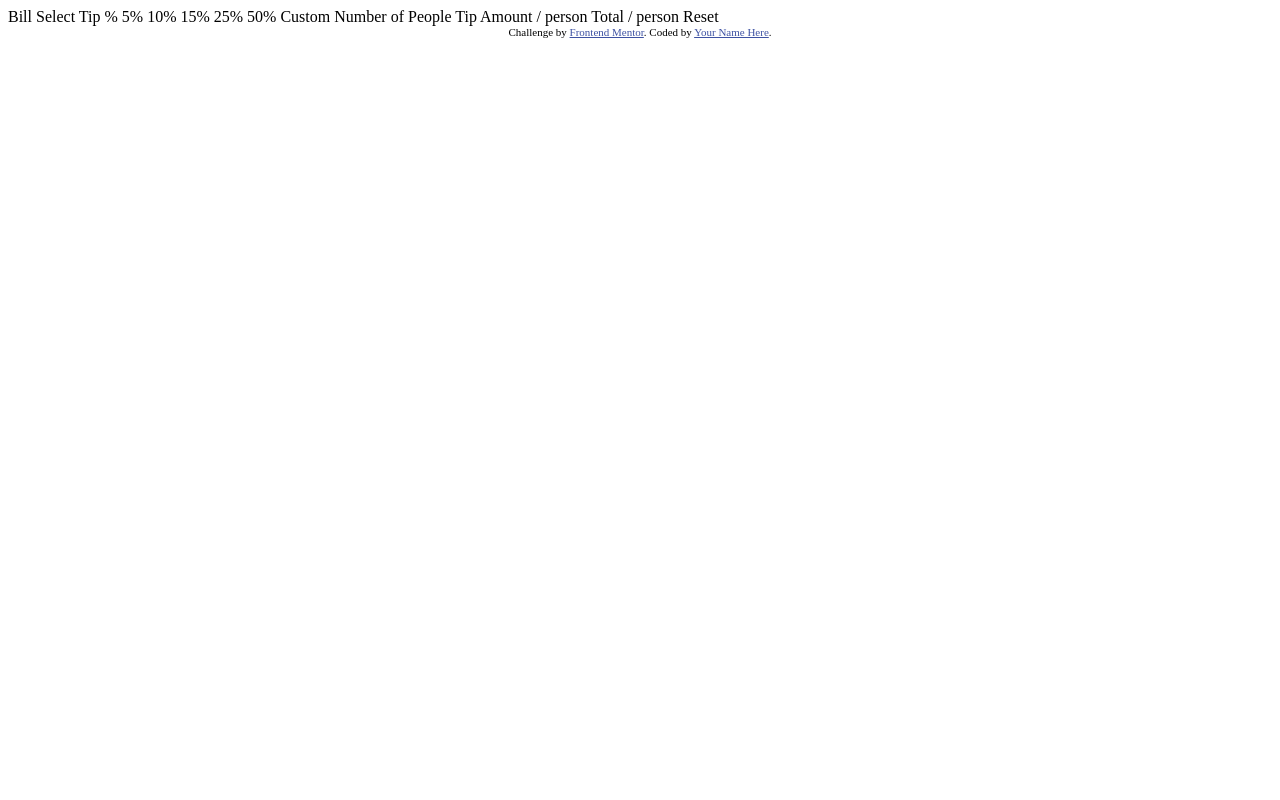
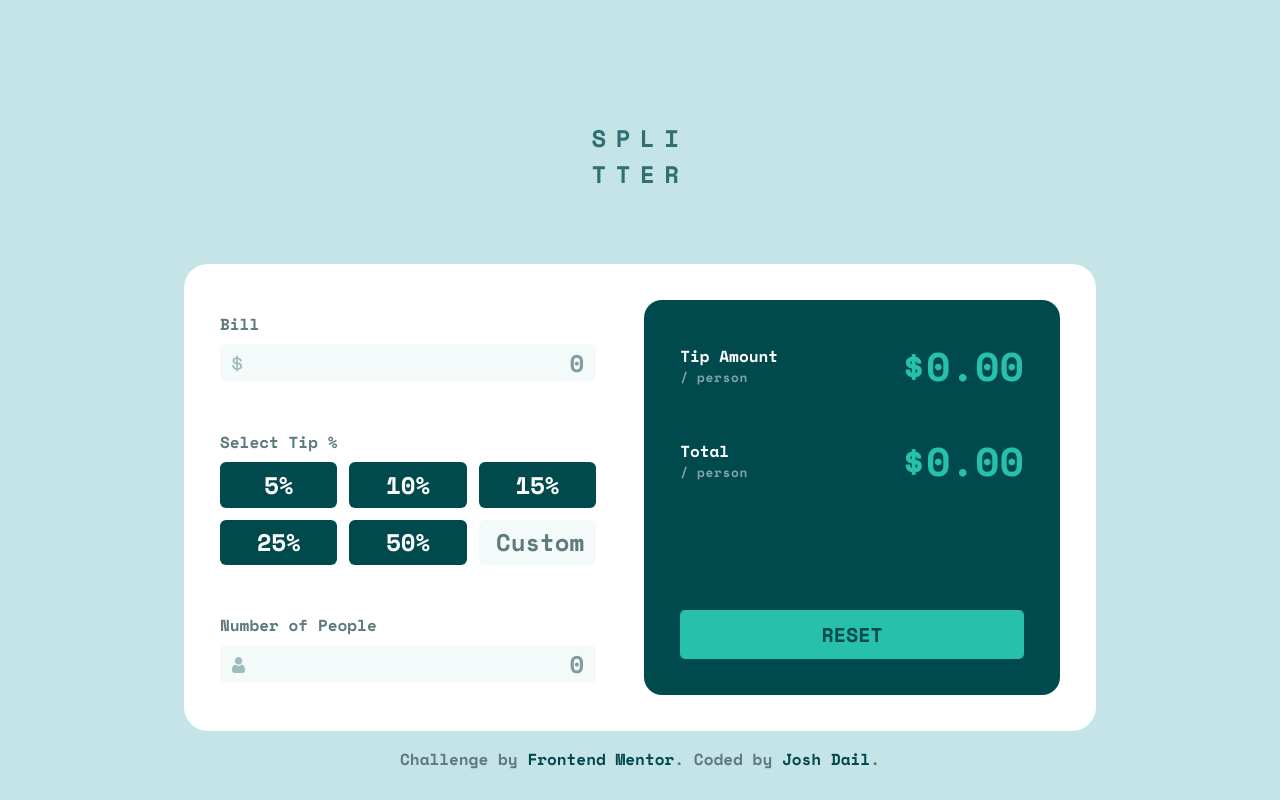
Before and after one commit to joshdail/tip-calculator-app-main, a plain HTML site: page index.html in a window 1280 px wide. Drawn offline with nearby package versions, Linux system fonts and the light colour scheme.

Commit message:
Finish most styling

```diff
--- a/index.html
+++ b/index.html
@@ -1,44 +1,107 @@
 <!DOCTYPE html>
 <html lang="en">
   <head>
-  <meta charset="UTF-8">
-  <meta name="viewport" content="width=device-width, initial-scale=1.0"> <!-- displays site properly based on user's device -->
+    <meta charset="UTF-8" />
+    <meta name="viewport" content="width=device-width, initial-scale=1.0" />
+    <!-- displays site properly based on user's device -->
 
-  <link rel="icon" type="image/png" sizes="32x32" href="./images/favicon-32x32.png">
-
+    <link
+      rel="icon"
+      type="image/png"
+      sizes="32x32"
+      href="./images/favicon-32x32.png"
+    />
+    <link rel="preconnect" href="https://fonts.googleapis.com" />
+    <link rel="preconnect" href="https://fonts.gstatic.com" crossorigin />
+    <link
+      href="https://fonts.googleapis.com/css2?family=Cormorant+Garamond:ital@1&family=Space+Mono:wght@700&display=swap"
+      rel="stylesheet"
+    />
+    <link rel="stylesheet" href="styles.css" />
     <title>Frontend Mentor | Tip calculator app</title>
-
-  <!-- Feel free to remove these styles or customise in your own stylesheet 👍 -->
-  <style>
-    .attribution { font-size: 11px; text-align: center; }
-    .attribution a { color: hsl(228, 45%, 44%); }
-  </style>
   </head>
   <body>
-
-  Bill
-
-  Select Tip %
-  5%
-  10%
-  15%
-  25%
-  50%
-  Custom
-
-  Number of People
-
-  Tip Amount
-  / person
-
-  Total
-  / person
-
-  Reset
-
+    <h1 class="title">Spli<br />tter</h1>
+    <div class="calculator">
+      <div class="input-container">
+        <div class="row">
+        <div class="input-label-container">
+          <label class="input-label" for="bill">Bill</label>
+          <p class="alert"></p>
+        </div>
+        <span id="bill-pseudo"></span><input
+          class="input"
+          id="bill"
+          type="text"
+          inputmode="numeric"
+          placeholder="0"
+        />
+      </div>
+        <div class="row">
+        <div class="input-label-container">
+          <p class="input-label">Select Tip %</p>
+          <p class="alert"></p>
+        </div>
+        <fieldset class="button-container">
+          <input type="radio" name="percent" id="5" value="5">
+          <label class="btn btn-primary" for="5">5%</label>
+          <input type="radio" name="percent" id="10" value="10">
+          <label class="btn btn-primary" for="10">10%</label>
+          <input type="radio" name="percent" id="15" value="15">
+          <label class="btn btn-primary" for="15">15%</label>
+          <input type="radio" name="percent" id="25" value="25">
+          <label class="btn btn-primary" for="25">25%</label>
+          <input type="radio" name="percent" id="50" value="50">
+          <label class="btn btn-primary" for="50">50%</label>
+          <input
+            type="text"
+            inputmode="numeric"
+            class="input btn-input"
+            placeholder="Custom"
+          />
+        </fieldset>
+      </div>
+      <div class="row">
+        <div class="input-label-container">
+          <label class="input-label" for="people">Number of People</label>
+          <p class="alert"></p>
+        </div>
+        <span id="people-pseudo"></span><input
+          class="input"
+          id="people"
+          type="text"
+          inputmode="numeric"
+          placeholder="0"
+        />
+      </div>
+      </div>
+      <div class="output-container">
+        <div class="output-box-container">
+        <div class="output-row-container">
+          <div class="output-label-container">
+            <p class="output-label">Tip Amount</p>
+            <p class="output-label-small">/ person</p>
+          </div>
+          <p class="output-amount">$0.00</p>
+        </div>
+        <div class="output-row-container">
+          <div class="output-label-container">
+            <p class="output-label">Total</p>
+            <p class="output-label-small">/ person</p>
+          </div>
+          <p class="output-amount">$0.00</p>
+        </div>
+      </div>
+        <button type="button" class="btn btn-reset" id="btn-reset">Reset</button>
+      </div>
+      </div>
+    </div>
     <div class="attribution">
-    Challenge by <a href="https://www.frontendmentor.io?ref=challenge" target="_blank">Frontend Mentor</a>.
-    Coded by <a href="#">Your Name Here</a>.
+      Challenge by
+      <a href="https://www.frontendmentor.io?ref=challenge" target="_blank"
+        >Frontend Mentor</a
+      >. Coded by
+      <a href="https://github.com/joshdail" target="_blank">Josh Dail</a>.
     </div>
   </body>
 </html>
--- /dev/null
+++ b/styles.css
@@ -0,0 +1,355 @@
+/* Reset CSS Properties */
+
+*,
+*::before,
+*::after {
+  box-sizing: border-box;
+}
+
+body,
+h1,
+h2,
+h3,
+h4,
+h5,
+h6,
+p {
+  margin: 0;
+}
+
+h1,
+h2,
+h3,
+h4,
+h5,
+h6,
+p {
+  font-weight: 700;
+}
+
+a {
+  text-decoration: none;
+  color: inherit;
+}
+
+img {
+  max-width: 100%;
+  display: block;
+}
+
+input,
+button,
+textarea,
+select {
+  font: inherit;
+}
+
+fieldset {
+  margin: 0;
+  padding: 0;
+}
+
+/* Remove animations for people who've turned them off */
+
+@media (prefers-reduced-motion: reduce) {
+  *,
+  *::before,
+  *::after {
+    animation-duration: 0.01ms !important;
+    animation-iteration-count: 1 !important;
+    transition-duration: 0.01ms !important;
+    scroll-behavior: auto !important;
+  }
+}
+
+/* Custom properties */
+
+:root {
+  --ff-main: "Space Mono";
+
+  /* Text inputs and buttons */
+  --fs-normal: 1.5rem;
+
+  /* Tip and total amounts */
+  --fs-large: 2.5rem;
+
+  /* Reset button */
+  --fs-reduced: 1.25rem;
+
+  /* Tip amount labels, form labels */
+  --fs-small: 1rem;
+
+  /* For the /person labels */
+  --fs-extra-small: 0.8rem;
+
+  --clr-text-accent: hsl(172, 67%, 45%);
+  --clr-text-dark: hsl(183, 100%, 15%);
+  --clr-text-white: hsl(0, 0%, 100%);
+  --clr-text-faded: hsl(186, 14%, 43%);
+  --clr-text-placeholder: hsl(184, 14%, 56%);
+  --clr-text-alert: hsl(9, 31%, 58%);
+  --clr-background-body: hsl(185, 41%, 84%);
+  --clr-background-input: hsl(189, 41%, 97%);
+  --clr-background-calculator: hsl(0, 0%, 100%);
+  --clr-btn-highlight: hsl(173, 61%, 76%);
+}
+
+body {
+  height: 100vh;
+  background-color: var(--clr-background-body);
+  font-size: var(--fs-normal);
+  font-family: var(--ff-main);
+  color: var(--clr-text-faded);
+
+  display: flex;
+  flex-direction: column;
+  align-items: center;
+}
+
+.title {
+  text-transform: uppercase;
+  text-align: center;
+  font-size: var(--fs-normal);
+  color: var(--clr-text-dark);
+  opacity: 0.75;
+  margin-top: 5em;
+  margin-bottom: 3em;
+  letter-spacing: 0.4em;
+}
+
+.calculator {
+  background-color: var(--clr-background-calculator);
+  display: flex;
+  gap: 2em;
+  padding: 1.5em;
+  border-radius: 1em;
+  width: 100%;
+  max-width: 38em;
+}
+
+.input-container,
+.output-container {
+  display: flex;
+  flex-direction: column;
+  justify-content: space-between;
+  width: 100%;
+}
+
+/* Styling for input (left) area */
+
+.input-container {
+  gap: 2em;
+  padding: 0.5em 0;
+}
+
+.input-label-container {
+  display: flex;
+  justify-content: space-between;
+}
+
+.input-label,
+.alert {
+  font-size: var(--fs-small);
+  margin-bottom: 0.5em;
+}
+
+.alert {
+  color: var(--clr-text-alert);
+}
+
+.input {
+  width: 100%;
+  padding-inline: 0.5em;
+  border: none;
+  outline: none;
+  border-radius: 0.25em;
+  background-color: var(--clr-background-input);
+  text-align: right;
+  color: var(--clr-text-dark);
+  cursor: text;
+  caret-color: var(--clr-text-accent);
+}
+
+/* SVG icons for inputs */
+
+#bill-pseudo,
+#people-pseudo {
+  position: relative;
+}
+
+#bill-pseudo::before,
+#people-pseudo::before {
+  position: absolute;
+  z-index: 2;
+  top: 0;
+  left: 0.5em;
+}
+
+#bill-pseudo::before {
+  content: url("images/icon-dollar.svg");
+}
+
+#people-pseudo::before {
+  content: url("images/icon-person.svg");
+}
+
+/* Text inputs */
+
+.input::placeholder {
+  opacity: 1;
+  color: var(--clr-text-placeholder);
+}
+
+.input.btn-input::placeholder {
+  color: var(--clr-text-faded);
+}
+
+.input:focus {
+  border: none;
+  outline: 2px solid var(--clr-text-accent);
+}
+
+.input.invalid {
+  border: none;
+  outline: 2px solid var(--clr-text-alert);
+}
+
+/* Button Grid */
+
+.button-container {
+  display: grid;
+  grid-template-columns: 1fr 1fr 1fr;
+  border: none;
+  gap: 0.5em;
+}
+
+.button-container [type="radio"] {
+  position: fixed;
+  opacity: 0;
+  pointer-events: none;
+}
+
+.btn {
+  width: 100%;
+  text-align: center;
+  border: none;
+  outline: none;
+  border-radius: 0.25em;
+  cursor: pointer;
+}
+
+.btn.btn-primary {
+  background-color: var(--clr-text-dark);
+  color: var(--clr-text-white);
+}
+
+.btn-primary,
+.btn-input {
+  padding-top: 0.2em;
+  padding-bottom: 0.2em;
+}
+
+.btn-primary:hover {
+  background-color: var(--clr-btn-highlight);
+  color: var(--clr-text-dark);
+}
+
+input:checked + .btn-primary {
+  background-color: var(--clr-text-accent);
+  color: var(--clr-text-dark);
+}
+
+/* Output container styling */
+
+.output-container {
+  background-color: var(--clr-text-dark);
+  border-radius: 0.75em;
+  padding: 1.5em;
+}
+
+.output-box-container {
+  display: flex;
+  flex-direction: column;
+  gap: 1.5em;
+}
+
+.output-row-container {
+  display: flex;
+  justify-content: space-between;
+}
+
+.output-label-container {
+  display: flex;
+  flex-direction: column;
+  justify-content: center;
+}
+
+.output-label {
+  font-size: var(--fs-small);
+  color: var(--clr-text-white);
+}
+
+.output-label-small {
+  font-size: var(--fs-extra-small);
+  color: var(--clr-text-white);
+  opacity: 0.5;
+  letter-spacing: 0.05em;
+}
+
+.output-amount {
+  font-size: var(--fs-large);
+  color: var(--clr-text-accent);
+}
+
+.btn-reset {
+  font-size: var(--fs-reduced);
+  padding: 0.5em;
+  text-transform: uppercase;
+  background-color: var(--clr-text-accent);
+  color: var(--clr-text-dark);
+  cursor: pointer;
+}
+
+.btn-reset:not(.disabled):hover {
+  background-color: var(--clr-btn-highlight);
+}
+
+.btn-reset.disabled {
+  opacity: 0.2;
+  cursor: not-allowed;
+}
+
+/* Frontend mentor attribution */
+.attribution {
+  font-size: var(--fs-small);
+  text-align: center;
+  margin-top: 1em;
+}
+.attribution a {
+  color: var(--clr-text-dark);
+}
+
+/* Resize for mobile */
+
+@media (width < 930px) {
+  .title {
+    margin: 1.5em 0;
+  }
+
+  .calculator {
+    flex-direction: column;
+    gap: 1em;
+  }
+
+  .button-container {
+    grid-template-columns: 1fr 1fr;
+  }
+
+  .output-container {
+    gap: 1em;
+  }
+
+  .output-box-container {
+    gap: 0.5em;
+  }
+}
```
Lines whose indentation alone changed are shown as unchanged.
